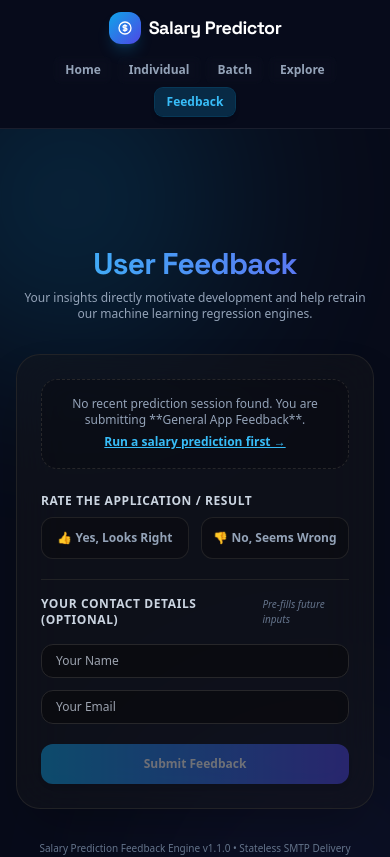
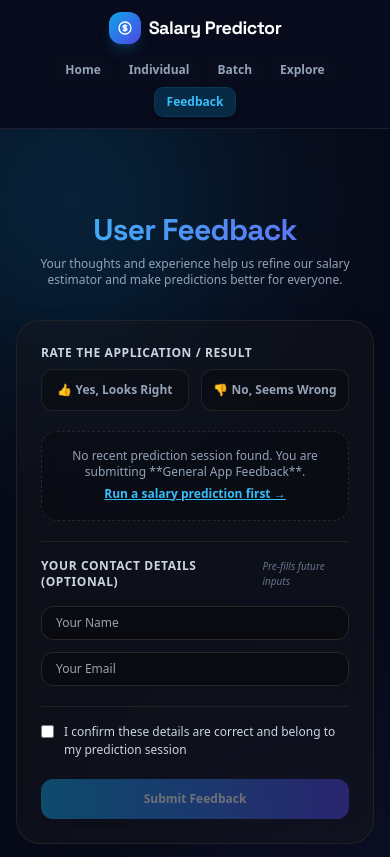
Before and after one commit to Divyan-SS/salary-prediction-system, a React (Vite) app in the folder frontend/: page /feedback in a window 390 px wide. Shown: the top 857 px of the page. Built offline with nearby package versions, Linux system fonts and the light colour scheme; no server answers; the HTML template or start-up script is replaced by a standard one.

Commit message:
feat: add confirmation checkbox control and reorder sections in feedback flow

```diff
--- a/frontend/src/components/PredictionForm.jsx
+++ b/frontend/src/components/PredictionForm.jsx
@@ -23,6 +23,7 @@ export default function PredictionForm() {
   const [tempName, setTempName] = useState("");
   const [tempEmail, setTempEmail] = useState("");
   const [popupError, setPopupError] = useState("");
+  const [confirmCheck, setConfirmCheck] = useState(false);
 
   const validateEmail = (email) => {
     if (!email) return false;
@@ -77,6 +78,7 @@ export default function PredictionForm() {
       handlePredictTrigger();
     } else {
       // Intercept and show the optional info modal
+      setConfirmCheck(false);
       setShowPopup(true);
     }
   };
@@ -219,6 +221,15 @@ export default function PredictionForm() {
               </div>
 
               <form onSubmit={handlePopupSubmit} className="space-y-4">
+
+                {/* Prediction Context */}
+                <div className="bg-zinc-950/40 border border-zinc-800 rounded-2xl p-4 text-left space-y-2 text-xs">
+                  <div className="text-[10px] uppercase font-bold text-sky-400 tracking-wider">Prediction Context</div>
+                  <div>Country: <span className="font-semibold text-white">{country}</span></div>
+                  <div>Education Level: <span className="font-semibold text-white">{uiEducation}</span></div>
+                  <div>Experience: <span className="font-semibold text-white">{experience} Years</span></div>
+                </div>
+
                 <div className="space-y-3">
                   <input
                     type="text"
@@ -236,6 +247,20 @@ export default function PredictionForm() {
                   />
                 </div>
 
+                {/* Confirmation Checkbox */}
+                <div className="flex items-start gap-2.5 pt-1">
+                  <input
+                    type="checkbox"
+                    id="popup-confirm"
+                    checked={confirmCheck}
+                    onChange={(e) => setConfirmCheck(e.target.checked)}
+                    className="mt-0.5 rounded border-zinc-800 text-sky-500 bg-zinc-950/60 focus:ring-sky-500 focus:ring-offset-0 cursor-pointer"
+                  />
+                  <label htmlFor="popup-confirm" className="text-xs text-slate-300 leading-normal select-none cursor-pointer">
+                    I confirm these details are correct and belong to my prediction session
+                  </label>
+                </div>
+
                 {popupError && (
                   <div className="text-red-400 text-xs bg-red-950/30 border border-red-900/40 rounded-xl p-2.5">
                     ⚠️ {popupError}
@@ -246,13 +271,15 @@ export default function PredictionForm() {
                   <button
                     type="button"
                     onClick={handlePopupSkip}
-                    className="flex-1 bg-zinc-900 hover:bg-zinc-800 text-slate-300 font-bold py-3 text-xs sm:text-sm rounded-xl border border-zinc-800 transition active:scale-[0.99] select-none"
+                    disabled={!confirmCheck}
+                    className="flex-1 bg-zinc-900 hover:bg-zinc-800 text-slate-300 font-bold py-3 text-xs sm:text-sm rounded-xl border border-zinc-800 transition active:scale-[0.99] select-none disabled:opacity-40"
                   >
                     Skip & Predict
                   </button>
                   <button
                     type="submit"
-                    className="flex-1 bg-gradient-to-r from-sky-500 to-indigo-600 hover:from-sky-600 hover:to-indigo-700 text-white font-bold py-3 text-xs sm:text-sm rounded-xl transition active:scale-[0.99] select-none"
+                    disabled={!confirmCheck}
+                    className="flex-1 bg-gradient-to-r from-sky-500 to-indigo-600 hover:from-sky-600 hover:to-indigo-700 text-white font-bold py-3 text-xs sm:text-sm rounded-xl transition active:scale-[0.99] select-none disabled:opacity-40"
                   >
                     Save & Predict
                   </button>
--- a/frontend/src/pages/FeedbackPage.jsx
+++ b/frontend/src/pages/FeedbackPage.jsx
@@ -18,6 +18,7 @@ export default function FeedbackPage() {
   const [userName, setUserName] = useState("");
   const [userEmail, setUserEmail] = useState("");
   const [showUserInputs, setShowUserInputs] = useState(true);
+  const [confirmCheck, setConfirmCheck] = useState(false);
 
   useEffect(() => {
     // 1. Load recent prediction if it exists
@@ -141,7 +142,7 @@ export default function FeedbackPage() {
             User Feedback
           </h1>
           <p className="text-xs sm:text-sm text-slate-400 max-w-md mx-auto">
-            Your insights directly motivate development and help retrain our machine learning regression engines.
+            Your thoughts and experience help us refine our salary estimator and make predictions better for everyone.
           </p>
         </div>
 
@@ -168,49 +169,10 @@ export default function FeedbackPage() {
         ) : (
           <div className="bg-zinc-900/45 border border-zinc-800/80 rounded-3xl p-6 sm:p-8 space-y-6 shadow-2xl backdrop-blur-xl">
 
-            {/* Prediction Context Display */}
-            {prediction ? (
-              <div className="bg-zinc-950/40 border border-zinc-800 rounded-2xl p-4 sm:p-5 space-y-3">
-                <div className="flex items-center justify-between border-b border-zinc-800/60 pb-2.5">
-                  <span className="text-xs font-bold text-sky-400 uppercase tracking-widest">Active Prediction Context</span>
-                  <span className="text-[10px] text-slate-500 font-mono">ID: {prediction.prediction_id ? `${prediction.prediction_id.slice(0, 8)}...` : "N/A"}</span>
-                </div>
-                <div className="grid grid-cols-2 gap-3 text-xs sm:text-sm">
-                  <div>
-                    <span className="text-slate-400 block text-[10px] uppercase">Country</span>
-                    <span className="font-semibold text-white">{prediction.country}</span>
-                  </div>
-                  <div>
-                    <span className="text-slate-400 block text-[10px] uppercase">Education</span>
-                    <span className="font-semibold text-white">{prediction.education}</span>
-                  </div>
-                  <div>
-                    <span className="text-slate-400 block text-[10px] uppercase">Experience</span>
-                    <span className="font-semibold text-white">{prediction.experience} Years</span>
-                  </div>
-                  <div>
-                    <span className="text-slate-400 block text-[10px] uppercase">Predicted Salary</span>
-                    <span className="font-semibold text-emerald-400 font-mono">
-                      {formatCurrency(prediction.predicted_salary, prediction.currency)}
-                    </span>
-                  </div>
-                </div>
-              </div>
-            ) : (
-              <div className="bg-zinc-950/30 border border-dashed border-zinc-800 rounded-2xl p-4 text-center">
-                <p className="text-xs text-slate-400">
-                  No recent prediction session found. You are submitting **General App Feedback**.
-                </p>
-                <Link to="/" className="text-xs text-sky-400 hover:text-sky-300 font-semibold underline mt-1.5 inline-block">
-                  Run a salary prediction first →
-                </Link>
-              </div>
-            )}
-
             {/* Form */}
             <form onSubmit={handleSubmit} className="space-y-5">
 
-              {/* Like/Dislike Buttons */}
+              {/* 1. Rate the Application / Result */}
               <div className="space-y-2">
                 <label className="block text-xs font-bold uppercase tracking-wider text-slate-300">Rate the Application / Result</label>
                 <div className="flex gap-3">
@@ -257,27 +219,68 @@ export default function FeedbackPage() {
                 </div>
               )}
 
+              {/* 2. Active Prediction Context */}
+              {prediction ? (
+                <div className="bg-zinc-950/40 border border-zinc-800 rounded-2xl p-4 sm:p-5 space-y-3">
+                  <div className="flex items-center justify-between border-b border-zinc-800/60 pb-2.5">
+                    <span className="text-xs font-bold text-sky-400 uppercase tracking-widest">Active Prediction Context</span>
+                    <span className="text-[10px] text-slate-500 font-mono">ID: {prediction.prediction_id ? `${prediction.prediction_id.slice(0, 8)}...` : "N/A"}</span>
+                  </div>
+                  <div className="grid grid-cols-2 gap-3 text-xs sm:text-sm">
+                    <div>
+                      <span className="text-slate-400 block text-[10px] uppercase">Country</span>
+                      <span className="font-semibold text-white">{prediction.country}</span>
+                    </div>
+                    <div>
+                      <span className="text-slate-400 block text-[10px] uppercase">Education</span>
+                      <span className="font-semibold text-white">{prediction.education}</span>
+                    </div>
+                    <div>
+                      <span className="text-slate-400 block text-[10px] uppercase">Experience</span>
+                      <span className="font-semibold text-white">{prediction.experience} Years</span>
+                    </div>
+                    <div>
+                      <span className="text-slate-400 block text-[10px] uppercase">Predicted Salary</span>
+                      <span className="font-semibold text-emerald-400 font-mono">
+                        {formatCurrency(prediction.predicted_salary, prediction.currency)}
+                      </span>
+                    </div>
+                  </div>
+                </div>
+              ) : (
+                <div className="bg-zinc-950/30 border border-dashed border-zinc-800 rounded-2xl p-4 text-center">
+                  <p className="text-xs text-slate-400">
+                    No recent prediction session found. You are submitting **General App Feedback**.
+                  </p>
+                  <Link to="/" className="text-xs text-sky-400 hover:text-sky-300 font-semibold underline mt-1.5 inline-block">
+                    Run a salary prediction first →
+                  </Link>
+                </div>
+              )}
+
               {/* Explanations & Suggestions */}
               {isLiked !== null && (
                 <div className="space-y-4 animate-fade-slide">
+                  {/* 3. Explain Details (Optional) */}
                   <div className="space-y-1.5">
                     <label className="block text-xs font-bold uppercase tracking-wider text-slate-300">Explain details (Optional)</label>
                     <textarea
                       value={textExplanation}
                       onChange={(e) => setTextExplanation(e.target.value)}
                       rows={3}
-                      placeholder={isLiked ? "Share what worked well or general comments..." : "Describe why the prediction seems incorrect..."}
+                      placeholder={isLiked ? "Tell us what you liked about the estimate or share any comments..." : "Help us understand what looked incorrect..."}
                       className="w-full bg-zinc-950/60 border border-zinc-800 rounded-xl px-3.5 py-2.5 text-xs sm:text-sm text-white focus:outline-none focus:ring-1 focus:ring-sky-500 transition"
                     />
                   </div>
 
+                  {/* 4. Improvement Suggestions (Optional) */}
                   <div className="space-y-1.5">
                     <label className="block text-xs font-bold uppercase tracking-wider text-slate-300">Improvement suggestions (Optional)</label>
                     <textarea
                       value={improvementSuggestion}
                       onChange={(e) => setImprovementSuggestion(e.target.value)}
                       rows={3}
-                      placeholder="How can we make this system or predictions better?"
+                      placeholder="Share your suggestions to improve predictions or overall experience"
                       className="w-full bg-zinc-950/60 border border-zinc-800 rounded-xl px-3.5 py-2.5 text-xs sm:text-sm text-white focus:outline-none focus:ring-1 focus:ring-sky-500 transition"
                     />
                   </div>
@@ -314,10 +317,24 @@ export default function FeedbackPage() {
                 </div>
               )}
 
-              {/* Non-Optional Submit button */}
+              {/* Confirmation Checkbox */}
+              <div className="border-t border-zinc-800/80 pt-4 flex items-start gap-2.5 animate-fade-slide">
+                <input
+                  type="checkbox"
+                  id="feedback-confirm"
+                  checked={confirmCheck}
+                  onChange={(e) => setConfirmCheck(e.target.checked)}
+                  className="mt-0.5 rounded border-zinc-800 text-sky-500 bg-zinc-950/60 focus:ring-sky-500 focus:ring-offset-0 cursor-pointer"
+                />
+                <label htmlFor="feedback-confirm" className="text-xs text-slate-300 leading-normal select-none cursor-pointer">
+                  I confirm these details are correct and belong to my prediction session
+                </label>
+              </div>
+
+              {/* Submit button */}
               <button
                 type="submit"
-                disabled={loading || isLiked === null || (isLiked === false && !dislikeReason)}
+                disabled={loading || isLiked === null || (isLiked === false && !dislikeReason) || !confirmCheck}
                 className="w-full bg-gradient-to-r from-sky-500 to-indigo-600 hover:from-sky-600 hover:to-indigo-700 text-white font-bold py-3 sm:py-3.5 text-xs sm:text-sm rounded-xl transition-all shadow-md disabled:opacity-40 select-none active:scale-[0.99]"
               >
                 {loading ? "Submitting Feedback..." : "Submit Feedback"}
```
